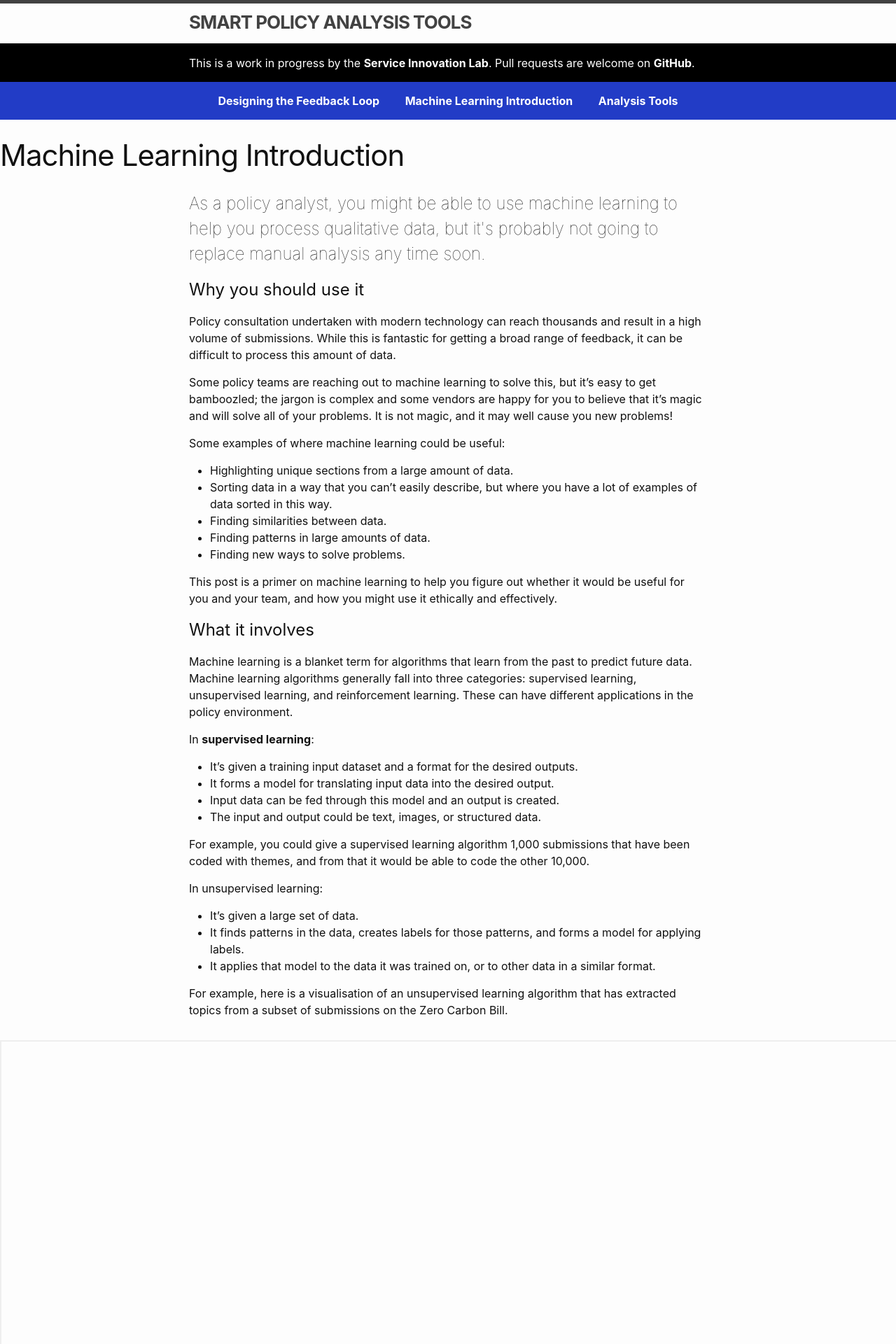
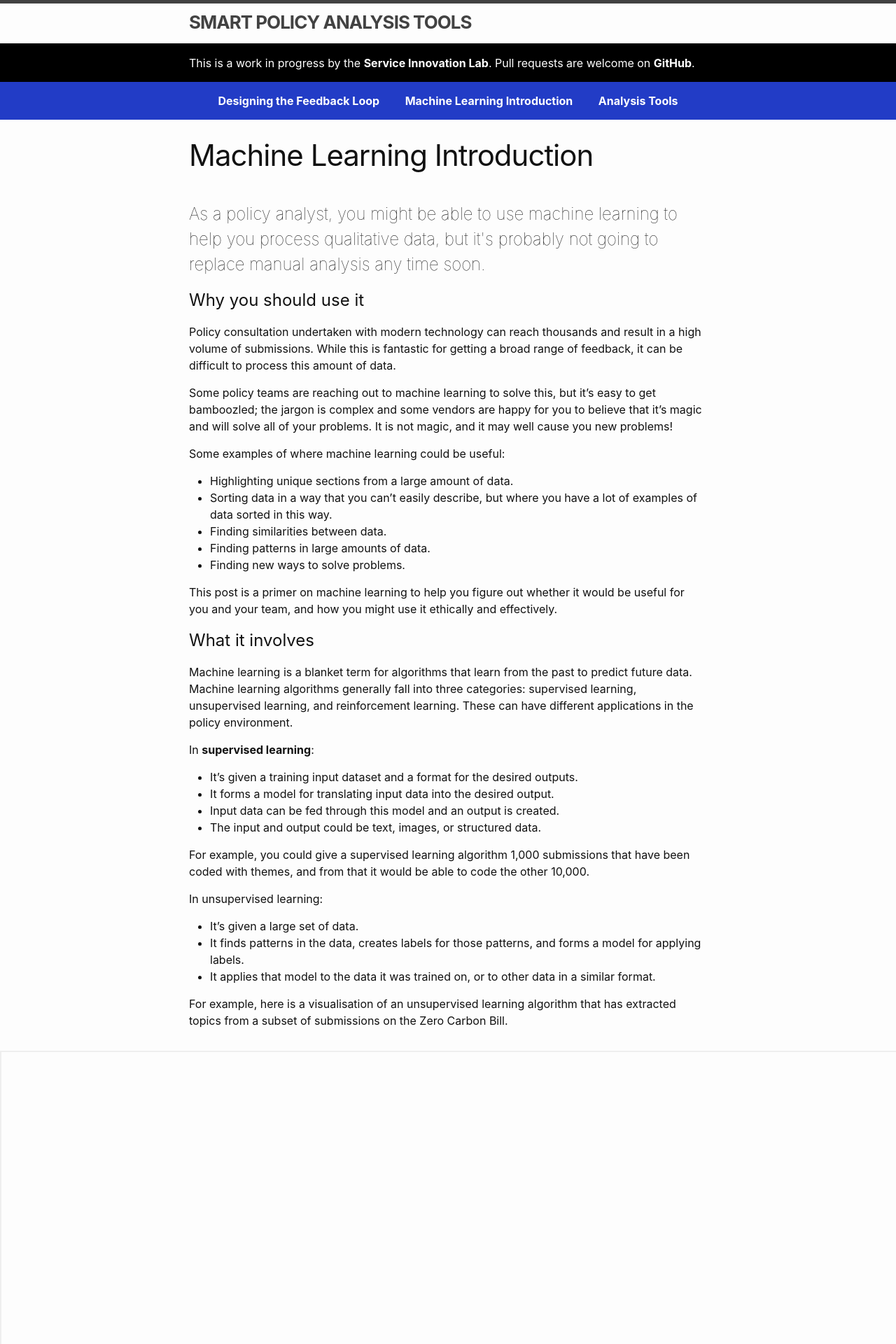
Before and after one commit to ServiceInnovationLab/bagel-box, a Jekyll site: the page built from pages/intro.md, in a window 1280 px wide. Shown: the top 1920 px of the page at 70% size. Built offline with Jekyll 4.4.1, drawn with Linux system fonts in a browser that asks for light colours.

Commit message:
Fixed the page title.

```diff
--- a/_layouts/page.html
+++ b/_layouts/page.html
@@ -4,7 +4,7 @@
   <body>
     {%- include header.html -%}
     <main class="page-content" aria-label="Content">
-      <header class="post-header">
+      <header class="post-header wrapper">
         <h1 class="post-title p-name" itemprop="name headline">{{ page.title | escape }}</h1>
         <p class="post-meta">
           <time class="dt-published" datetime="{{ page.date | date_to_xmlschema }}" itemprop="datePublished">
```
